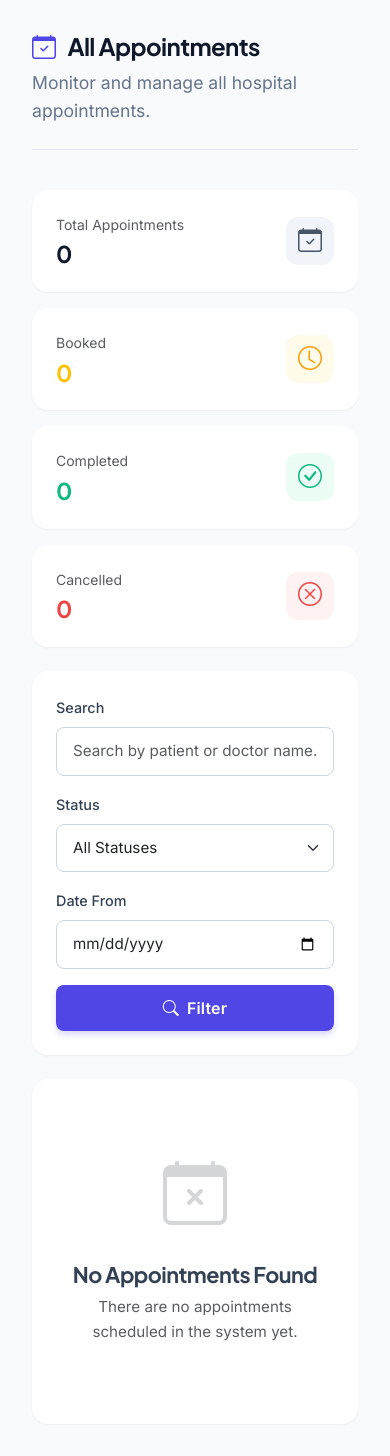
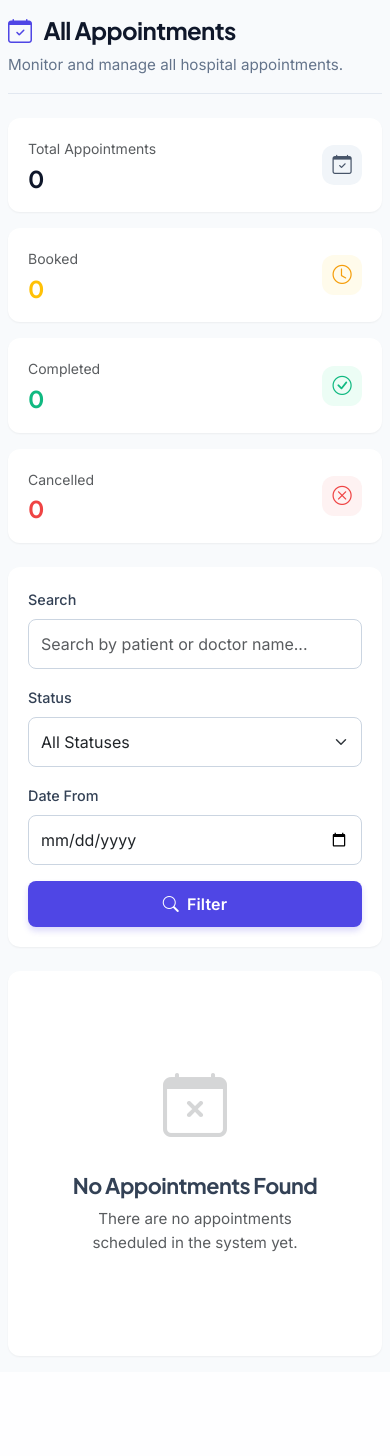
Before and after one commit to compiler-aditya/Hospital-Management-System, a Flask app: page /admin/appointments in a window 390 px wide. Shown: the part 72-1528 px from the top of the page. After the commit the page ends 1429 px from the top, so only its background shows below. Run offline with Flask 3, Linux system fonts and the light colour scheme; a user stored in the database is signed in; data that the repository does not hold is empty.

Commit message:
Made all pages mobile friendly

```diff
--- a/app/static/css/main.css
+++ b/app/static/css/main.css
@@ -1064,3 +1064,89 @@ body.auth-page-body {
     padding: 0 1rem;
   }
 }
+
+/* ===================================
+   16. GLOBAL MOBILE RESPONSIVENESS (All Pages)
+   =================================== */
+
+/* Fix table containers to allow smooth touch scrolling */
+.table-container {
+    overflow-x: auto !important;
+    -webkit-overflow-scrolling: touch;
+}
+
+@media (max-width: 992px) {
+    /* 1. Compress main scrolling area so it doesn't waste space */
+    .content-scrollable {
+        padding: 1.25rem 1rem !important;
+    }
+
+    /* 2. Scale down page headers */
+    .page-header {
+        margin-bottom: 1.5rem !important;
+        padding-bottom: 1rem !important;
+    }
+
+    .page-title {
+        font-size: 1.5rem !important;
+    }
+
+    .page-subtitle {
+        font-size: 0.95rem !important;
+    }
+
+    /* 3. Optimize Cards for Mobile */
+    .card {
+        border-radius: var(--radius-lg) !important;
+    }
+
+    .card-body, .card-header {
+        padding: 1.25rem !important;
+    }
+
+    /* 4. Optimize Stat Cards to fit cleanly */
+    .stat-card {
+        padding: 1.25rem !important;
+    }
+
+    .stat-card-icon {
+        width: 40px !important;
+        height: 40px !important;
+        font-size: 1.2rem !important;
+    }
+
+    /* 5. Prevent iOS auto-zoom on form inputs by forcing 16px font size */
+    .form-control, .form-select {
+        font-size: 16px !important;
+        padding: 0.75rem !important;
+    }
+
+    /* Fix grid columns stacking without spacing */
+    .row > [class^="col-"]:not([class*="col-md"]):not([class*="col-lg"]) {
+        margin-bottom: 0.75rem;
+    }
+}
+
+/* Extra small devices (phones) */
+@media (max-width: 576px) {
+    .content-scrollable {
+        padding: 1rem 0.5rem !important;
+    }
+
+    /* Force tables to stay wide so they are swipeable, not crushed */
+    table.table {
+        min-width: 600px !important;
+    }
+
+    /* Stack action buttons inside tables so they are easy to tap */
+    .table .btn-group, .table .d-flex.gap-2 {
+        flex-direction: column !important;
+        gap: 0.4rem !important;
+    }
+
+    .table .btn {
+        width: 100% !important;
+        text-align: center;
+        justify-content: center;
+    }
+}
--- a/app/templates/base.html
+++ b/app/templates/base.html
@@ -1,5 +1,6 @@
 <!DOCTYPE html>
 <html lang="en">
+
 <head>
     <meta charset="UTF-8">
     <meta name="viewport" content="width=device-width, initial-scale=1.0">
@@ -7,7 +8,9 @@
 
     <link rel="preconnect" href="https://fonts.googleapis.com">
     <link rel="preconnect" href="https://fonts.gstatic.com" crossorigin>
-    <link href="https://fonts.googleapis.com/css2?family=Inter:wght@300;400;500;600;700&family=Plus+Jakarta+Sans:wght@400;500;600;700;800&display=swap" rel="stylesheet">
+    <link
+        href="https://fonts.googleapis.com/css2?family=Inter:wght@300;400;500;600;700&family=Plus+Jakarta+Sans:wght@400;500;600;700;800&display=swap"
+        rel="stylesheet">
 
     <link href="https://cdn.jsdelivr.net/npm/bootstrap@5.3.0/dist/css/bootstrap.min.css" rel="stylesheet">
 
@@ -17,6 +20,34 @@
 
     {% block extra_css %}{% endblock %}
 </head>
+
+
+<script>
+    document.addEventListener('DOMContentLoaded', function () {
+        // 1. Stop Safari/iOS from zooming in when tapping forms
+        const metaViewport = document.querySelector('meta[name=viewport]');
+        if (metaViewport) {
+            metaViewport.setAttribute('content', 'width=device-width, initial-scale=1.0, maximum-scale=1.0, user-scalable=0');
+        }
+
+        // 2. Automatically make ALL data tables swipeable on mobile
+        const tables = document.querySelectorAll('table.table');
+        tables.forEach(table => {
+            // Check if the table is already wrapped in a responsive container
+            if (!table.closest('.table-container') && !table.closest('.table-responsive')) {
+                const wrapper = document.createElement('div');
+                // Add Bootstrap responsive classes
+                wrapper.className = 'table-responsive border-0 shadow-sm rounded-3 mb-4 bg-white';
+                wrapper.style.webkitOverflowScrolling = 'touch'; // Smooth scrolling on iOS
+
+                // Wrap the table
+                table.parentNode.insertBefore(wrapper, table);
+                wrapper.appendChild(table);
+            }
+        });
+    });
+</script>
+
 <body>
     <div class="app-shell">
 
@@ -25,10 +56,13 @@
         <aside class="sidebar" id="appSidebar">
             <div class="sidebar-header">
                 <a class="text-decoration-none d-flex align-items-center gap-2" href="{{ url_for('auth.index') }}">
-                    <div class="d-flex align-items-center justify-content-center bg-primary-subtle rounded-3 p-1" style="width: 32px; height: 32px;">
+                    <div class="d-flex align-items-center justify-content-center bg-primary-subtle rounded-3 p-1"
+                        style="width: 32px; height: 32px;">
                         <i class="bi bi-hospital-fill text-primary" style="font-size: 1.2rem;"></i>
                     </div>
-                    <span class="fw-bold text-dark tracking-tight" style="font-family: 'Plus Jakarta Sans', sans-serif;">HealthCare<span class="text-primary">Plus</span></span>
+                    <span class="fw-bold text-dark tracking-tight"
+                        style="font-family: 'Plus Jakarta Sans', sans-serif;">HealthCare<span
+                            class="text-primary">Plus</span></span>
                 </a>
             </div>
 
@@ -36,25 +70,30 @@
                 {% if current_user.role == 'admin' %}
                 <div class="nav-item-group">
                     <div class="nav-group-label">Overview</div>
-                        <a href="{{ url_for('admin.dashboard') }}" class="side-nav-link {% if request.endpoint == 'admin.dashboard' %}active{% endif %}">
+                    <a href="{{ url_for('admin.dashboard') }}"
+                        class="side-nav-link {% if request.endpoint == 'admin.dashboard' %}active{% endif %}">
                         <i class="bi bi-grid-1x2"></i> Dashboard
                     </a>
                 </div>
                 <div class="nav-item-group">
                     <div class="nav-group-label">Management</div>
-                        <a href="{{ url_for('admin.doctors') }}" class="side-nav-link {% if 'doctors' in request.endpoint %}active{% endif %}">
+                    <a href="{{ url_for('admin.doctors') }}"
+                        class="side-nav-link {% if 'doctors' in request.endpoint %}active{% endif %}">
                         <i class="bi bi-person-badge"></i> Doctors
                     </a>
-                        <a href="{{ url_for('admin.patients') }}" class="side-nav-link {% if 'patients' in request.endpoint %}active{% endif %}">
+                    <a href="{{ url_for('admin.patients') }}"
+                        class="side-nav-link {% if 'patients' in request.endpoint %}active{% endif %}">
                         <i class="bi bi-people"></i> Patients
                     </a>
-                        <a href="{{ url_for('admin.departments') }}" class="side-nav-link {% if 'departments' in request.endpoint %}active{% endif %}">
+                    <a href="{{ url_for('admin.departments') }}"
+                        class="side-nav-link {% if 'departments' in request.endpoint %}active{% endif %}">
                         <i class="bi bi-hospital"></i> Departments
                     </a>
                 </div>
                 <div class="nav-item-group">
                     <div class="nav-group-label">Operations</div>
-                        <a href="{{ url_for('admin.appointments') }}" class="side-nav-link {% if 'appointments' in request.endpoint %}active{% endif %}">
+                    <a href="{{ url_for('admin.appointments') }}"
+                        class="side-nav-link {% if 'appointments' in request.endpoint %}active{% endif %}">
                         <i class="bi bi-calendar-check"></i> Appointments
                     </a>
                 </div>
@@ -62,10 +101,12 @@
                 {% elif current_user.role == 'doctor' %}
                 <div class="nav-item-group">
                     <div class="nav-group-label">Workspace</div>
-                        <a href="{{ url_for('doctor.dashboard') }}" class="side-nav-link {% if request.endpoint == 'doctor.dashboard' %}active{% endif %}">
+                    <a href="{{ url_for('doctor.dashboard') }}"
+                        class="side-nav-link {% if request.endpoint == 'doctor.dashboard' %}active{% endif %}">
                         <i class="bi bi-speedometer2"></i> Dashboard
                     </a>
-                        <a href="{{ url_for('doctor.availability') }}" class="side-nav-link {% if request.endpoint == 'doctor.availability' %}active{% endif %}">
+                    <a href="{{ url_for('doctor.availability') }}"
+                        class="side-nav-link {% if request.endpoint == 'doctor.availability' %}active{% endif %}">
                         <i class="bi bi-calendar-range"></i> My Schedule
                     </a>
                 </div>
@@ -73,13 +114,16 @@
                 {% elif current_user.role == 'patient' %}
                 <div class="nav-item-group">
                     <div class="nav-group-label">Personal Care</div>
-                        <a href="{{ url_for('patient.dashboard') }}" class="side-nav-link {% if request.endpoint == 'patient.dashboard' %}active{% endif %}">
+                    <a href="{{ url_for('patient.dashboard') }}"
+                        class="side-nav-link {% if request.endpoint == 'patient.dashboard' %}active{% endif %}">
                         <i class="bi bi-grid-1x2"></i> Overview
                     </a>
-                        <a href="{{ url_for('patient.doctors') }}" class="side-nav-link {% if 'doctors' in request.endpoint or 'book' in request.endpoint %}active{% endif %}">
+                    <a href="{{ url_for('patient.doctors') }}"
+                        class="side-nav-link {% if 'doctors' in request.endpoint or 'book' in request.endpoint %}active{% endif %}">
                         <i class="bi bi-search"></i> Find Doctors
                     </a>
-                        <a href="{{ url_for('patient.profile') }}" class="side-nav-link {% if request.endpoint == 'patient.profile' %}active{% endif %}">
+                    <a href="{{ url_for('patient.profile') }}"
+                        class="side-nav-link {% if request.endpoint == 'patient.profile' %}active{% endif %}">
                         <i class="bi bi-person-circle"></i> My Profile
                     </a>
                 </div>
@@ -105,7 +149,8 @@
         <div class="main-wrapper">
             <header class="top-header">
                 <div class="d-flex align-items-center">
-                    <button class="btn btn-light d-lg-none me-3 border-0 shadow-sm" id="sidebarToggle" type="button" aria-label="Toggle navigation">
+                    <button class="btn btn-light d-lg-none me-3 border-0 shadow-sm" id="sidebarToggle" type="button"
+                        aria-label="Toggle navigation">
                         <i class="bi bi-list fs-4"></i>
                     </button>
 
@@ -126,7 +171,8 @@
                 {% with messages = get_flashed_messages(with_categories=true) %}
                 {% if messages %}
                 {% for category, message in messages %}
-                            <div class="alert alert-{{ category if category in ['success', 'warning', 'danger', 'info'] else 'info' }} alert-dismissible fade show shadow-sm border-0 mb-4" role="alert">
+                <div class="alert alert-{{ category if category in ['success', 'warning', 'danger', 'info'] else 'info' }} alert-dismissible fade show shadow-sm border-0 mb-4"
+                    role="alert">
                     <div class="d-flex align-items-center">
                         <i class="bi bi-info-circle-fill fs-5 me-3"></i>
                         <div>{{ message }}</div>
@@ -148,7 +194,7 @@
     <script src="{{ url_for('static', filename='js/main.js') }}"></script>
 
     <script>
-        document.addEventListener('DOMContentLoaded', function() {
+        document.addEventListener('DOMContentLoaded', function () {
             const sidebarToggle = document.getElementById('sidebarToggle');
             const sidebar = document.getElementById('appSidebar');
             const overlay = document.getElementById('sidebarOverlay');
@@ -188,4 +234,5 @@
 
     {% block extra_js %}{% endblock %}
 </body>
+
 </html>
```
Lines whose indentation alone changed are shown as unchanged.
